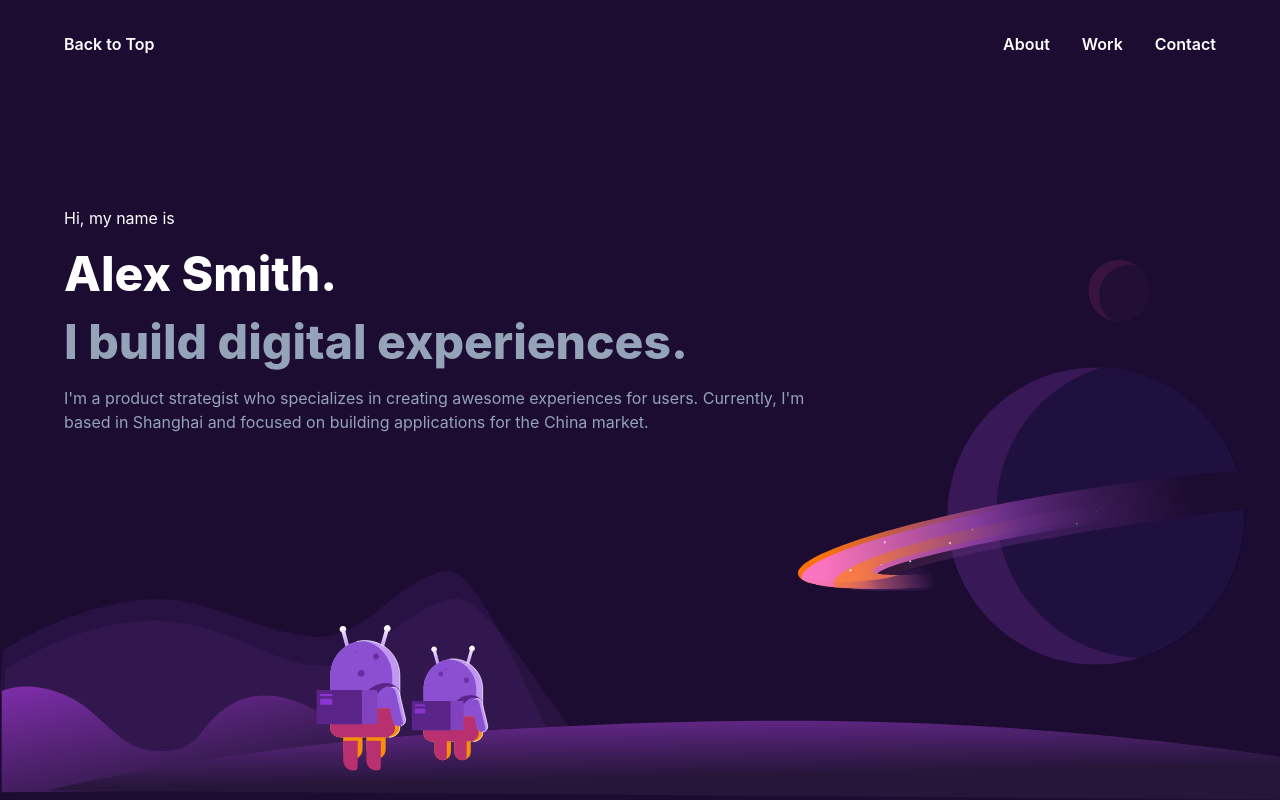
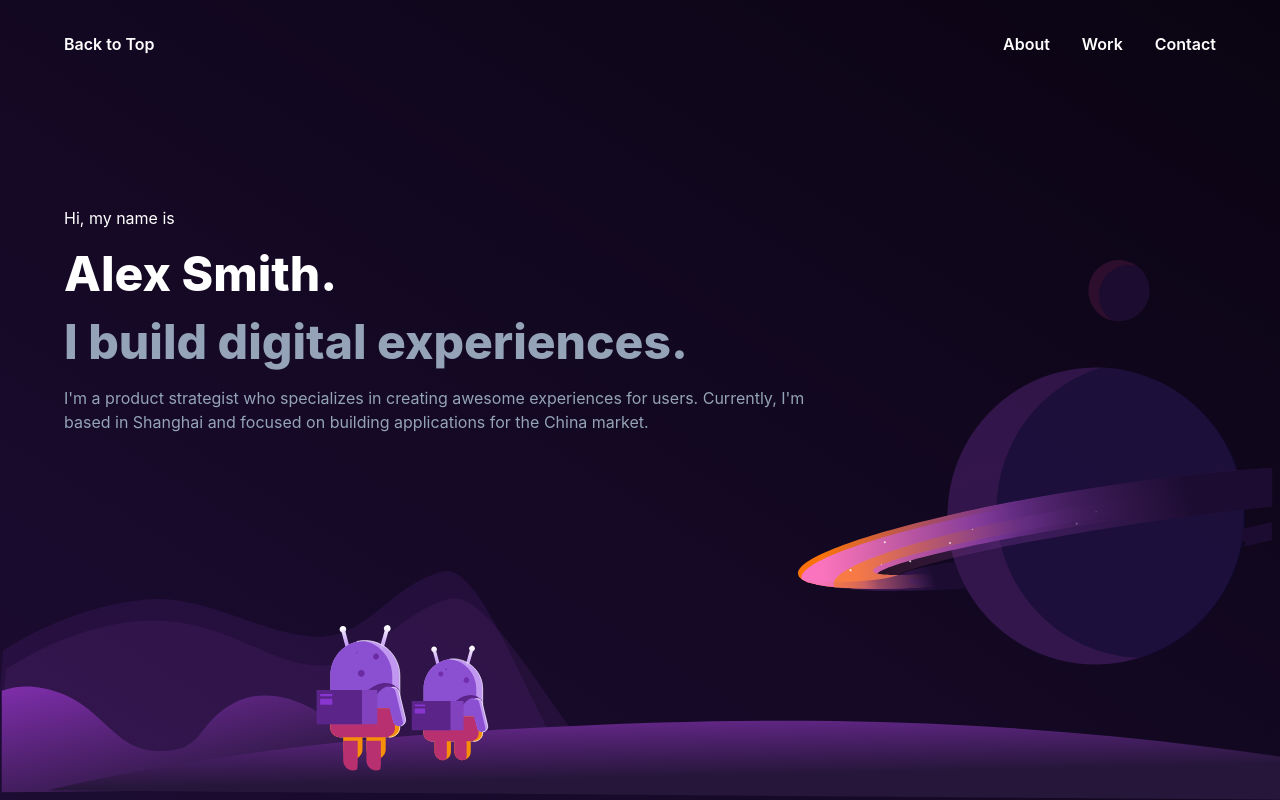
Before and after one commit to smithavt14/next-portfolio-site, a Next.js app: page / in a window 1280 px wide. Built offline with nearby package versions, Linux system fonts and the light colour scheme.

Commit message:
Add linear gradient to hero background

```diff
--- a/components/Navbar.js
+++ b/components/Navbar.js
@@ -1,9 +1,9 @@
 const Navbar = () => {
   return (
-    <div className="fixed inset-x-0 top-0 py-8 px-16 w-screen bg-midnight text-white flex justify-between items-center z-10">
+    <div className="fixed inset-x-0 top-0 py-8 px-16 w-screen text-white flex justify-between items-center z-10">
       <a href="#" className="font-semibold transition hover:text-slate-400">Back to Top</a>
       <div className="flex justify-between items-center">
-        <a href="#" className="font-semibold px-4 transition hover:text-slate-400">About</a>
+        <a href="#" className="font-semibold px-4 transition hover:animate-wiggle hover:text-slate-400">About</a>
         <a href="#" className="font-semibold px-4 transition hover:text-slate-400">Work</a>
         <a href="#" className="font-semibold pl-4 transition hover:text-slate-400">Contact</a>
       </div>
--- a/pages/index.js
+++ b/pages/index.js
@@ -8,7 +8,7 @@ import Navbar from '../components/Navbar';
 
 export default function Home() {
   return (
-    <div className="bg-midnight text-white relative">
+    <div className="text-white relative bg-gradient-to-tr from-midnight to-deepnight">
       <Head>
         <title>Alex&apos;s Portfolio</title>
         <meta name="description" content="A portfolio app, created by Alex" />
@@ -26,7 +26,7 @@ export default function Home() {
           <h1 className="my-5 text-5xl font-extrabold text-slate-400">I build digital experiences.</h1>
           <p className="my-5 text-base text-slate-400">I&apos;m a product strategist who specializes in creating awesome experiences for users. Currently, I&apos;m based in Shanghai and focused on building applications for the China market.</p>
         </div>
-        <Image src={mainBackground} layout='fill' objectFit='contain' objectPosition='bottom 0px left 0px' className="z-0 bg-midnight"/>
+        <Image src={mainBackground} layout='fill' objectFit='contain' objectPosition='bottom 0px left 0px' className="z-0"/>
       </div>
     </div>
   )
--- a/tailwind.config.js
+++ b/tailwind.config.js
@@ -8,7 +8,18 @@ module.exports = {
     extend: {
       colors: {
         'midnight': '#1C0C32',
+        'twilight': '#371761',
+        'deepnight': '#0a0412'
       },
+      keyframes: {
+        wiggle: {
+          '0%, 100%': { transform: 'rotate(-3deg)' },
+          '50%': { transform: 'rotate(3deg)' }
+        }
+      },
+      animation: {
+        wiggle: 'wiggle 1s ease-in-out infinite'
+      }
     },
   },
   plugins: [],
```
